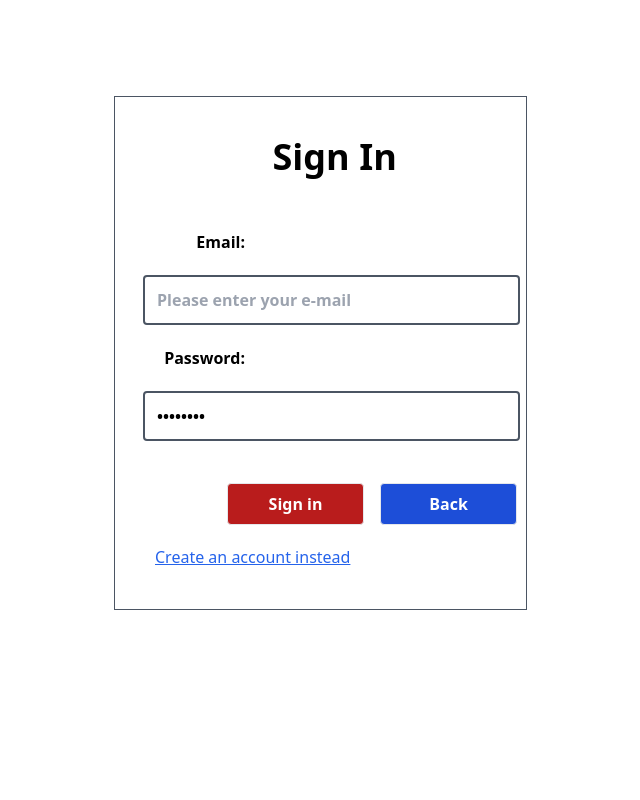
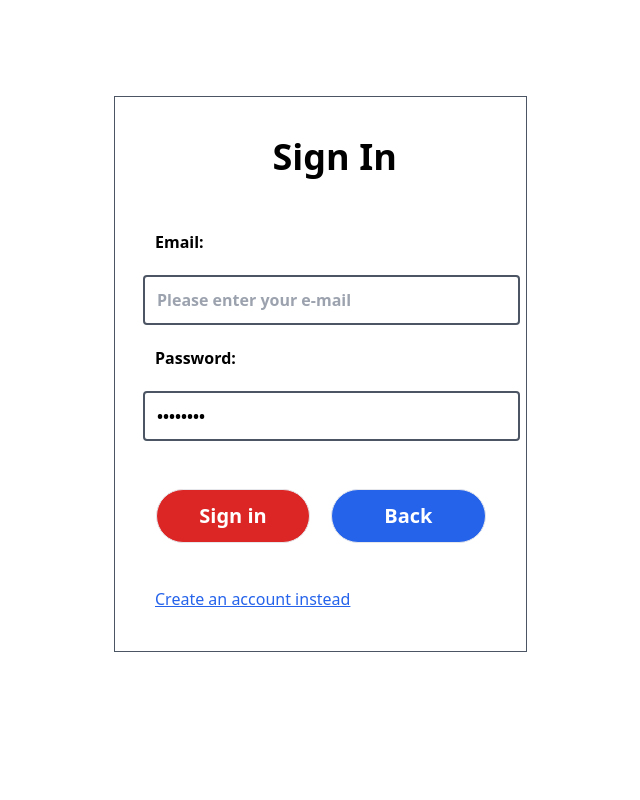
Before and after one commit to Chrimsons/ui, a React (Create React App) app: page /login in a window 1280 px wide. Shown: the top 800 px of the page, without its empty margins (462-1102 px from the left). Built offline with nearby package versions, Linux system fonts and the light colour scheme.

Commit message:
css changes and readibility update

```diff
--- a/src/App.css
+++ b/src/App.css
@@ -335,6 +335,38 @@ section {
   @apply hover:bg-blue-500 bg-blue-600
 }
 
+/* Login */
+/* Buttons */
+.login {
+  @apply w-5/12 border-gray-600 border-[1px] pt-5 pb-10 mt-20 ml-72
+}
+.login h2 {
+  @apply text-center
+}
+.login input {
+  @apply w-11/12 mt-2 mb-2 ml-7 py-[11px] border-gray-600 rounded border-[2px]
+  focus:outline-none focus:border-[2px] focus:border-blue-600
+  hover:bg-slate-200 font-semibold pl-3 ;
+}
+.login label {
+  @apply font-semibold py-2 text-left ml-10;
+}
+.login button{
+  @apply rounded-full w-5/12 py-3 text-center text-xl font-bold mt-10 mb-5
+}
+.login-link {
+  @apply underline text-blue-600 visited:text-purple-400 visited:inline-block hover:text-blue-600 ml-10
+}
+.login-buttons{
+  @apply flex flex-row mx-5 justify-evenly
+}
+.login-buttons-red {
+  @apply hover:bg-red-500 bg-red-600
+}
+.login-buttons-blue {
+  @apply hover:bg-blue-500 bg-blue-600
+}
+
 label {
   min-width: 125px;
   display: inline-block;
--- a/src/views/Login.jsx
+++ b/src/views/Login.jsx
@@ -35,8 +35,8 @@ export default function Login() {
     <body>
       <Header />
       <section>
-          <div className="form ml-72">
-            <h2 className="text-center">Sign In</h2>
+        <div className="login">
+          <h2>Sign In</h2>
           <div>
             <label>Email: </label>
             <br />
@@ -48,7 +48,7 @@ export default function Login() {
               onChange={(e) => setEmail(e.target.value)}
             />
           </div>
-            <div style={{ marginBottom: 10 }}>
+          <div>
             <label>Password: </label>
             <input
               placeholder="Please enter your password"
@@ -58,12 +58,12 @@ export default function Login() {
               onChange={(e) => setPassword(e.target.value)}
             />
           </div>
-            <br />
-            <button className="form-btn-red" onClick={login}>
+          <div className="login-buttons">
+            <button className="login-buttons-red" onClick={login}>
               Sign in
             </button>
             <button
-              className="form-btn-blue"
+              className="login-buttons-blue"
               onClick={(e) => {
                 e.preventDefault();
                 navigate(-1);
@@ -71,8 +71,10 @@ export default function Login() {
             >
               Back
             </button>
+          </div>
+
           <br />
-            <Link className="form-link" to="/register">
+          <Link className="login-link" to="/register">
             Create an account instead
           </Link>
         </div>
```
Lines whose indentation alone changed are shown as unchanged.
